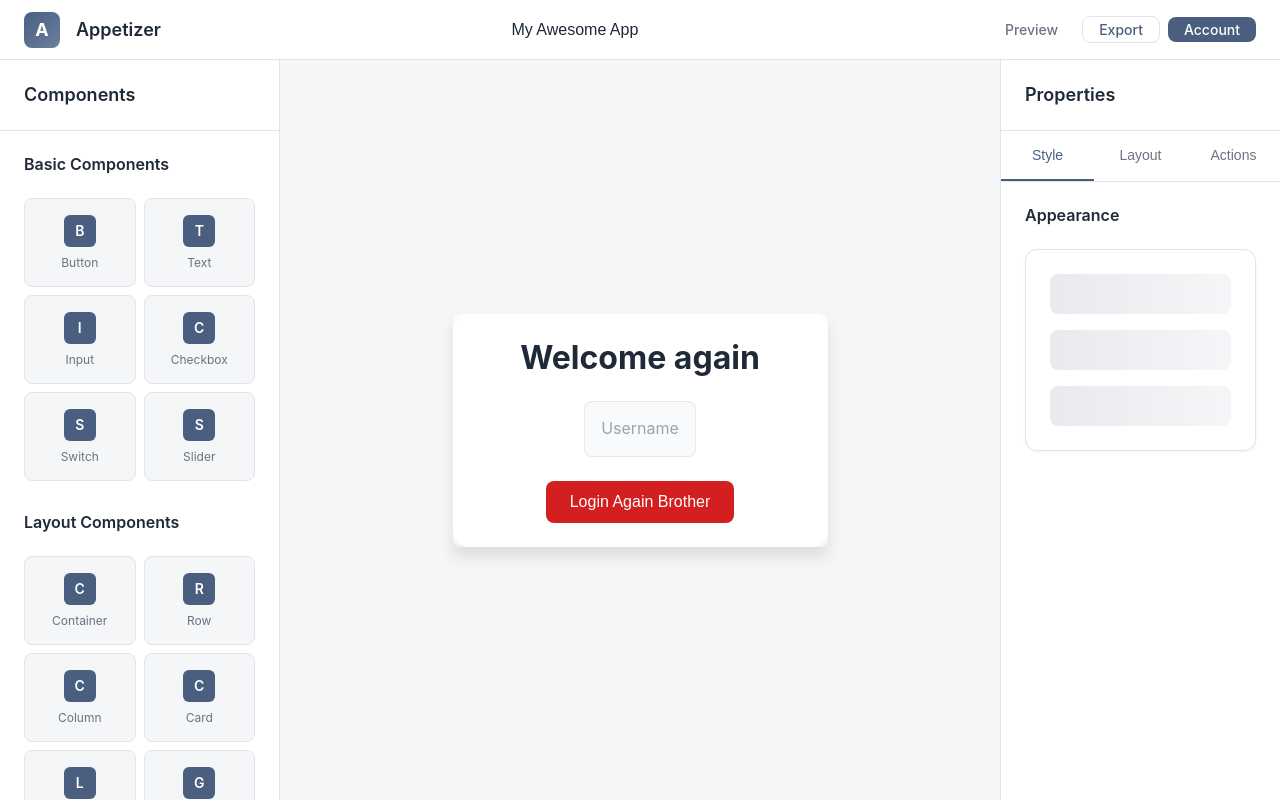
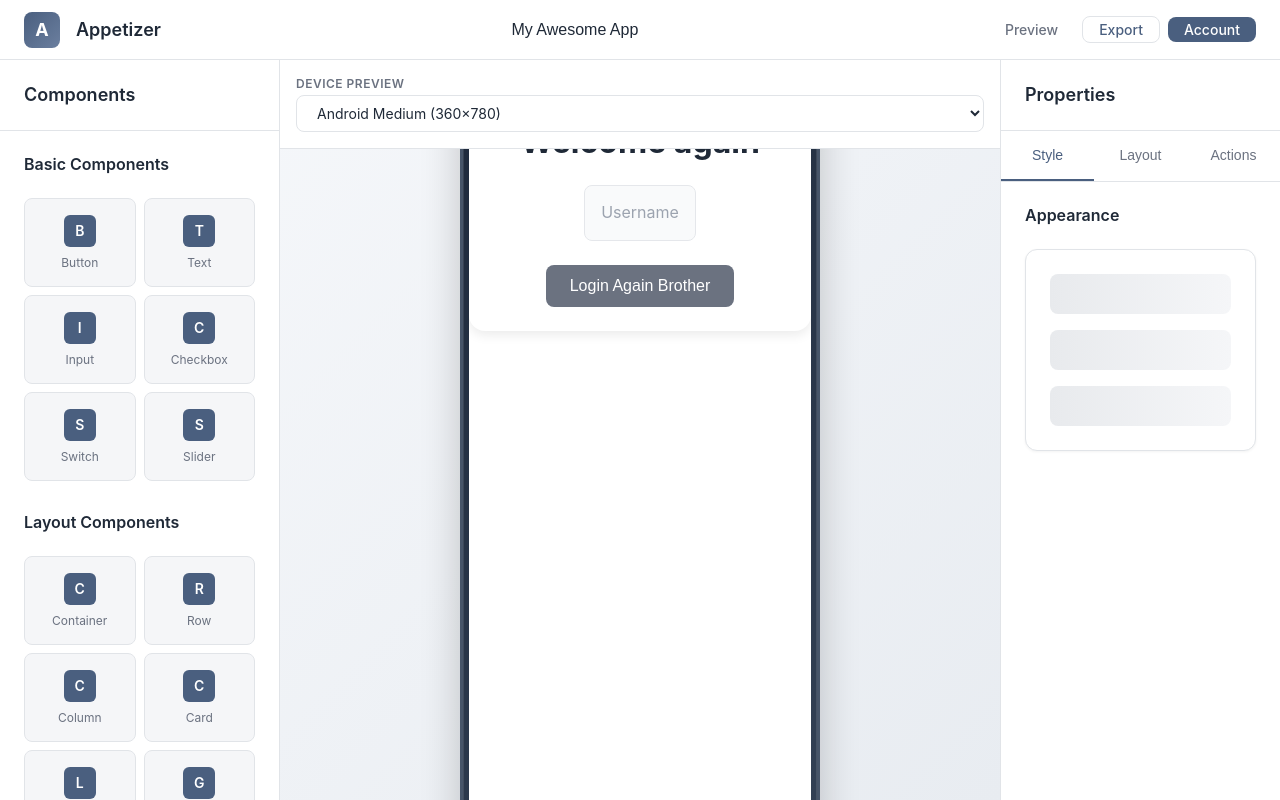
Before and after one commit to arnav-khandelwal/appetizer, a React (Vite) app: page / in a window 1280 px wide. Built offline with nearby package versions, Linux system fonts and the light colour scheme; the HTML template or start-up script is replaced by a standard one.

Commit message:
rendering inside device and using presets

```diff
--- a/src/components/canvas/CanvasArea.scss
+++ b/src/components/canvas/CanvasArea.scss
@@ -2,26 +2,23 @@
 
 .canvas-area {
   flex: 1;
-  background-color: $color-base-bg;
+  background: linear-gradient(135deg, #f5f7fa 0%, #e8ecf1 100%);
+  display: flex;
+  flex-direction: column;
+  overflow: hidden;
+  position: relative;
+}
+
+.canvas-viewport {
+  flex: 1;
   display: flex;
   align-items: center;
   justify-content: center;
   overflow: auto;
-  position: relative;
-}
+  padding: $spacing-lg;
 
-.canvas-viewport {
-  // The viewport contains the rendered IR
-  // It should be scrollable and centered
-  min-width: 375px; // Minimum mobile width
-  max-width: 100%;
-  background-color: $color-white;
-  box-shadow: $shadow-lg;
-  border-radius: $radius-md;
-  overflow: hidden;
-
-  // Ensure proper box model
-  box-sizing: border-box;
+  // Smooth scrolling
+  scroll-behavior: smooth;
 }
 
 .canvas-error {
@@ -32,4 +29,5 @@
   color: #c00;
   font-family: $font-family-base;
   font-size: $font-size-base;
+  margin: auto;
 }
--- a/src/components/canvas/CanvasArea.tsx
+++ b/src/components/canvas/CanvasArea.tsx
@@ -5,12 +5,16 @@
  * 1. Accept AppIR and currentPageId
  * 2. Find the page and its root node
  * 3. Provide IR context for recursive rendering
- * 4. Start the recursive render tree
+ * 4. Wrap IR renderer in DeviceFrame simulation
+ * 5. Start the recursive render tree
  */
 
-import React, { createContext } from 'react';
+import { createContext, useState } from 'react';
 import { AppIR } from '../../ir.types';
 import { NodeRenderer } from './NodeRenderer';
+import { DeviceFrame } from './DeviceFrame/DeviceFrame';
+import { DeviceSelector } from './DeviceSelector/DeviceSelector';
+import { DEFAULT_DEVICE } from './DeviceFrame/devicePresets';
 import './CanvasArea.scss';
 
 interface CanvasAreaProps {
@@ -25,6 +29,9 @@ interface CanvasAreaProps {
 export const IRContext = createContext<AppIR | null>(null);
 
 export const CanvasArea = ({ appIR, currentPageId }: CanvasAreaProps) => {
+  // Editor state: selected device (NOT part of IR)
+  const [selectedDevice, setSelectedDevice] = useState(DEFAULT_DEVICE);
+
   // Find the current page
   const currentPage = appIR.pages.find(page => page.id === currentPageId);
 
@@ -55,9 +62,18 @@ export const CanvasArea = ({ appIR, currentPageId }: CanvasAreaProps) => {
   return (
     <IRContext.Provider value={appIR}>
       <div className="canvas-area">
+        {/* Device selector (editor UI) */}
+        <DeviceSelector
+          selectedDevice={selectedDevice}
+          onDeviceChange={setSelectedDevice}
+        />
+
+        {/* Canvas viewport with device frame */}
         <div className="canvas-viewport">
-          {/* Start recursive rendering from root */}
-          <NodeRenderer nodeId={rootNodeId} />
+          <DeviceFrame device={selectedDevice}>
+            {/* IR renderer starts here */}
+            <NodeRenderer nodeId={rootNodeId} />
+          </DeviceFrame>
         </div>
       </div>
     </IRContext.Provider>
--- a/src/components/canvas/DeviceFrame/DeviceFrame.scss
+++ b/src/components/canvas/DeviceFrame/DeviceFrame.scss
@@ -1,71 +1,87 @@
 @use '../../../styles/variables.scss' as *;
 
 .device-frame {
-  position: relative;
-  width: 375px;
-  height: 667px;
-  background-color: $color-white;
-  border-radius: 32px;
-  box-shadow: $shadow-lg, 0 0 0 8px #2c3e50, 0 0 0 10px $color-border;
-  overflow: hidden;
   display: flex;
   flex-direction: column;
+  align-items: center;
+  gap: $spacing-md;
+  padding: $spacing-xl;
+}
 
-  /* === NOTCH (STATUS BAR AREA) === */
-  &__notch {
-    height: 28px;
-    background-color: $color-white;
-    display: flex;
-    align-items: center;
-    justify-content: center;
-    border-bottom: 1px solid $color-border;
-  }
+.device-frame__shell {
+  position: relative;
+  background: linear-gradient(135deg, #1e293b 0%, #334155 100%);
+  border: 3px solid #475569;
+  box-shadow:
+    0 20px 40px rgba(0, 0, 0, 0.2),
+    0 0 0 1px rgba(255, 255, 255, 0.1) inset;
 
-  &__notch-inner {
+  // Ensure fixed dimensions
+  flex-shrink: 0;
+
+  // Smooth rendering
+  transform: translateZ(0);
+  backface-visibility: hidden;
+}
+
+.device-frame__notch {
+  position: absolute;
+  top: 0;
+  left: 50%;
+  transform: translateX(-50%);
+  width: 180px;
+  height: 30px;
+  background: #1e293b;
+  border-radius: 0 0 20px 20px;
+  z-index: 10;
+
+  // Notch styling
+  &::before {
+    content: '';
+    position: absolute;
+    top: 8px;
+    left: 50%;
+    transform: translateX(-50%);
     width: 60px;
     height: 6px;
-    background-color: #e0e0e0;
+    background: rgba(255, 255, 255, 0.15);
     border-radius: 3px;
   }
 
-  /* === SCREEN AREA === */
-  &__screen {
-    flex: 1;
-    background-color: $color-white;
-    overflow-y: auto;
-    overflow-x: hidden;
-    position: relative;
-  }
-
-  &__placeholder {
-    display: flex;
-    align-items: center;
-    justify-content: center;
-    height: 100%;
-    padding: $spacing-lg;
-    text-align: center;
-
-    p {
-      color: $color-text-muted;
-      font-size: $font-size-sm;
-    }
-  }
-
-  /* === BOTTOM BAR (HOME GESTURE INDICATOR) === */
-  &__bottom-bar {
-    height: 20px;
-    background-color: $color-white;
-    border-top: 1px solid $color-border;
-    display: flex;
-    align-items: center;
-    justify-content: center;
-
-    &::after {
-      content: '';
-      width: 80px;
-      height: 4px;
-      background-color: #e0e0e0;
-      border-radius: 2px;
-    }
+  // Camera
+  &::after {
+    content: '';
+    position: absolute;
+    top: 10px;
+    right: 20px;
+    width: 10px;
+    height: 10px;
+    background: rgba(255, 255, 255, 0.2);
+    border-radius: 50%;
+    border: 1px solid rgba(255, 255, 255, 0.1);
   }
 }
+
+.device-frame__screen {
+  position: absolute;
+  top: 6px;
+  left: 6px;
+  right: 6px;
+  bottom: 6px;
+  background: $color-white;
+  overflow: hidden;
+
+  // Ensure content respects device bounds
+  display: flex;
+  flex-direction: column;
+}
+
+.device-frame__label {
+  font-family: $font-family-base;
+  font-size: $font-size-xs;
+  color: $color-text-muted;
+  font-weight: $font-weight-medium;
+  padding: $spacing-xs $spacing-sm;
+  background: rgba(0, 0, 0, 0.05);
+  border-radius: $radius-sm;
+}
--- /dev/null
+++ b/src/components/canvas/DeviceFrame/DeviceFrame.tsx
@@ -0,0 +1,66 @@
+/**
+ * DeviceFrame - Mobile device simulator frame
+ *
+ * Wraps the IR canvas renderer in a phone-shaped container.
+ * This is EDITOR UI, not part of the app IR.
+ *
+ * Responsibilities:
+ * - Simulate device dimensions
+ * - Render device chrome (frame, notch)
+ * - Apply safe area constraints
+ * - Ensure fill behavior matches real devices
+ */
+
+import React from 'react';
+import { DevicePreset } from './devicePresets';
+import { SafeArea } from './SafeArea';
+import './DeviceFrame.scss';
+
+interface DeviceFrameProps {
+  /** Device preset configuration */
+  device: DevicePreset;
+
+  /** App content to render (the IR renderer) */
+  children: React.ReactNode;
+}
+
+export const DeviceFrame: React.FC<DeviceFrameProps> = ({ device, children }) => {
+  return (
+    <div className="device-frame">
+      {/* Device outer shell */}
+      <div
+        className="device-frame__shell"
+        style={{
+          width: `${device.width}px`,
+          height: `${device.height}px`,
+          borderRadius: `${device.borderRadius}px`,
+        }}
+      >
+        {/* Notch (if device has one) */}
+        {device.hasNotch && (
+          <div className="device-frame__notch" />
+        )}
+
+        {/* Device screen */}
+        <div
+          className="device-frame__screen"
+          style={{
+            borderRadius: `${device.borderRadius - 4}px`,
+          }}
+        >
+          {/* Safe area wrapper */}
+          <SafeArea insets={device.safeArea}>
+            {children}
+          </SafeArea>
+        </div>
+      </div>
+
+      {/* Device label */}
+      <div className="device-frame__label">
+        {device.name} • {device.width}×{device.height}
+      </div>
+    </div>
+  );
+};
+
+export default DeviceFrame;
--- /dev/null
+++ b/src/components/canvas/DeviceFrame/SafeArea.tsx
@@ -0,0 +1,45 @@
+/**
+ * SafeArea - Simulates mobile safe area insets
+ *
+ * Provides padding to prevent content from overlapping:
+ * - Notch
+ * - Status bar
+ * - Gesture area
+ * - Rounded corners
+ *
+ * Similar to Flutter's SafeArea widget.
+ */
+
+import React from 'react';
+
+interface SafeAreaProps {
+  /** Safe area insets */
+  insets: {
+    top: number;
+    bottom: number;
+    left: number;
+    right: number;
+  };
+
+  /** Children to render inside safe area */
+  children: React.ReactNode;
+}
+
+export const SafeArea: React.FC<SafeAreaProps> = ({ insets, children }) => {
+  return (
+    <div
+      style={{
+        width: '100%',
+        height: '100%',
+        paddingTop: `${insets.top}px`,
+        paddingBottom: `${insets.bottom}px`,
+        paddingLeft: `${insets.left}px`,
+        paddingRight: `${insets.right}px`,
+        boxSizing: 'border-box',
+        overflow: 'auto',
+      }}
+    >
+      {children}
+    </div>
+  );
+};
--- /dev/null
+++ b/src/components/canvas/DeviceFrame/devicePresets.ts
@@ -0,0 +1,123 @@
+/**
+ * Device Preset System
+ *
+ * Defines mobile device specifications for canvas simulation.
+ * These are EDITOR properties, NOT part of the IR.
+ */
+
+export interface DevicePreset {
+  /** Unique identifier */
+  id: string;
+
+  /** Display name */
+  name: string;
+
+  /** Device screen width in pixels */
+  width: number;
+
+  /** Device screen height in pixels */
+  height: number;
+
+  /** Border radius for rounded corners */
+  borderRadius: number;
+
+  /** Safe area insets (like Flutter's SafeArea) */
+  safeArea: {
+    top: number;
+    bottom: number;
+    left: number;
+    right: number;
+  };
+
+  /** Whether device has a notch */
+  hasNotch?: boolean;
+
+  /** Device category for grouping */
+  category?: 'android' | 'ios';
+}
+
+/**
+ * Predefined device presets
+ */
+export const DEVICE_PRESETS: DevicePreset[] = [
+  {
+    id: 'android-small',
+    name: 'Android Small',
+    width: 360,
+    height: 640,
+    borderRadius: 20,
+    safeArea: {
+      top: 24,
+      bottom: 16,
+      left: 0,
+      right: 0,
+    },
+    hasNotch: false,
+    category: 'android',
+  },
+  {
+    id: 'android-medium',
+    name: 'Android Medium',
+    width: 360,
+    height: 780,
+    borderRadius: 24,
+    safeArea: {
+      top: 24,
+      bottom: 16,
+      left: 0,
+      right: 0,
+    },
+    hasNotch: false,
+    category: 'android',
+  },
+  {
+    id: 'android-large',
+    name: 'Android Large',
+    width: 412,
+    height: 915,
+    borderRadius: 28,
+    safeArea: {
+      top: 32,
+      bottom: 20,
+      left: 0,
+      right: 0,
+    },
+    hasNotch: false,
+    category: 'android',
+  },
+  {
+    id: 'iphone-standard',
+    name: 'iPhone Standard',
+    width: 375,
+    height: 812,
+    borderRadius: 40,
+    safeArea: {
+      top: 44,
+      bottom: 34,
+      left: 0,
+      right: 0,
+    },
+    hasNotch: true,
+    category: 'ios',
+  },
+  {
+    id: 'iphone-large',
+    name: 'iPhone Large',
+    width: 414,
+    height: 896,
+    borderRadius: 42,
+    safeArea: {
+      top: 44,
+      bottom: 34,
+      left: 0,
+      right: 0,
+    },
+    hasNotch: true,
+    category: 'ios',
+  },
+];
+
+/**
+ * Default device preset
+ */
+export const DEFAULT_DEVICE = DEVICE_PRESETS[1]; // Android Medium
--- /dev/null
+++ b/src/components/canvas/DeviceSelector/DeviceSelector.scss
@@ -0,0 +1,41 @@
+@use '../../../styles/variables.scss' as *;
+
+.device-selector {
+  display: flex;
+  flex-direction: column;
+  gap: $spacing-xs;
+  padding: $spacing-md;
+  background: $color-white;
+  border-bottom: 1px solid $color-border;
+}
+
+.device-selector__label {
+  font-family: $font-family-base;
+  font-size: $font-size-xs;
+  font-weight: $font-weight-semibold;
+  color: $color-text-secondary;
+  text-transform: uppercase;
+  letter-spacing: 0.5px;
+}
+
+.device-selector__dropdown {
+  font-family: $font-family-base;
+  font-size: $font-size-sm;
+  padding: $spacing-sm $spacing-md;
+  border: 1px solid $color-border;
+  border-radius: $radius-md;
+  background: $color-white;
+  color: $color-text-primary;
+  cursor: pointer;
+  transition: all 0.2s;
+
+  &:hover {
+    border-color: $color-accent-primary;
+  }
+
+  &:focus {
+    outline: none;
+    border-color: $color-accent-primary;
+    box-shadow: 0 0 0 3px rgba(74, 95, 127, 0.1);
+  }
+}
--- /dev/null
+++ b/src/components/canvas/DeviceSelector/DeviceSelector.tsx
@@ -0,0 +1,45 @@
+/**
+ * DeviceSelector - UI for switching device presets
+ *
+ * Allows users to preview their app on different device sizes.
+ * Device selection is EDITOR STATE, not persisted to IR.
+ */
+
+import React from 'react';
+import { DevicePreset, DEVICE_PRESETS } from '../DeviceFrame/devicePresets';
+import './DeviceSelector.scss';
+
+interface DeviceSelectorProps {
+  /** Currently selected device */
+  selectedDevice: DevicePreset;
+
+  /** Callback when device is changed */
+  onDeviceChange: (device: DevicePreset) => void;
+}
+
+export const DeviceSelector: React.FC<DeviceSelectorProps> = ({
+  selectedDevice,
+  onDeviceChange,
+}) => {
+  return (
+    <div className="device-selector">
+      <label className="device-selector__label">Device Preview</label>
+      <select
+        className="device-selector__dropdown"
+        value={selectedDevice.id}
+        onChange={(e) => {
+          const device = DEVICE_PRESETS.find(d => d.id === e.target.value);
+          if (device) {
+            onDeviceChange(device);
+          }
+        }}
+      >
+        {DEVICE_PRESETS.map((device) => (
+          <option key={device.id} value={device.id}>
+            {device.name} ({device.width}×{device.height})
+          </option>
+        ))}
+      </select>
+    </div>
+  );
+};
--- a/src/components/canvas/nodes/ButtonNode.tsx
+++ b/src/components/canvas/nodes/ButtonNode.tsx
@@ -23,7 +23,8 @@ export const ButtonNode = ({ node }: ButtonNodeProps) => {
         };
       case ButtonVariant.SECONDARY:
         return {
-          backgroundColor: style?.backgroundColor || '#d31f1fff',
+          backgroundColor: style?.backgroundColor ||
+          '#6B7280',
           color: '#FFFFFF',
           border: 'none',
         };
--- a/src/components/canvas/nodes/LayoutNode.tsx
+++ b/src/components/canvas/nodes/LayoutNode.tsx
@@ -116,7 +116,7 @@ export const LayoutNode = ({ node }: LayoutNodeProps) => {
 
   return (
     <div style={layoutStyles}>
-      {children.map((childId, index) => (
+      {children.map((childId) => (
         <div
           key={childId}
           style={
```
Also changed, not shown: src/components/canvas/DeviceFrame/DeviceFrame.jsx (deleted, +0 -36 lines).
